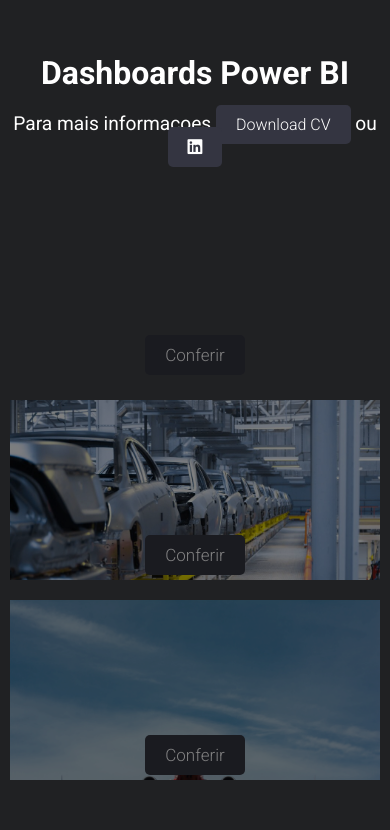
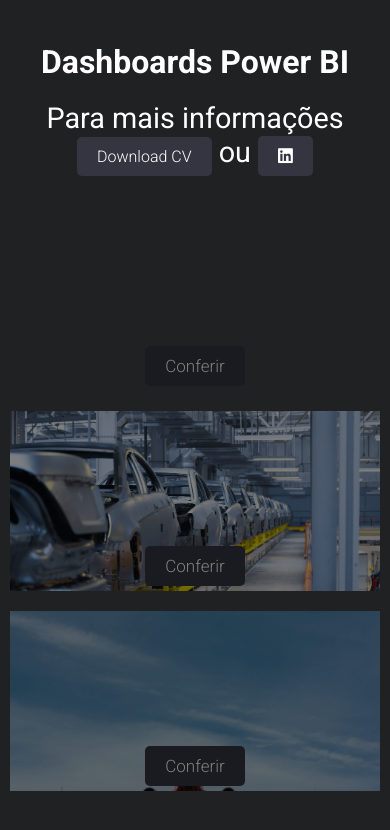
Before and after one commit to BaerData/PowerBI_projects, a plain HTML site: page index.html in a window 390 px wide. Drawn offline with Linux system fonts and the light colour scheme.

Commit message:
texto responsivo mobile

```diff
--- a/index.html
+++ b/index.html
@@ -134,6 +134,10 @@
       }
 
       @media screen and (min-width:370px) and (max-width:569px){
+        h2 {
+          font-size: 1.8rem;
+
+        }
         .dashboard {
           display: grid;
           grid-template-columns: 1fr;
@@ -213,7 +217,7 @@
         <div class="title">
           <h1>Dashboards Power BI</h1>
           <h2>
-            Para mais informaçoes <a href="Img/CurriculoBI_Jonathan_2023.pdf" target="_blank" class="btn-cv">Download CV</a> ou <a href="https://www.linkedin.com/in/jonathanbaer/"><i class="fa-brands fa-linkedin"></i></a>
+            Para mais informações <a href="Img/CurriculoBI_Jonathan_2023.pdf" target="_blank" class="btn-cv">Download CV</a> ou <a href="https://www.linkedin.com/in/jonathanbaer/"><i class="fa-brands fa-linkedin"></i></a>
           </h2>
         </div>
 
```
